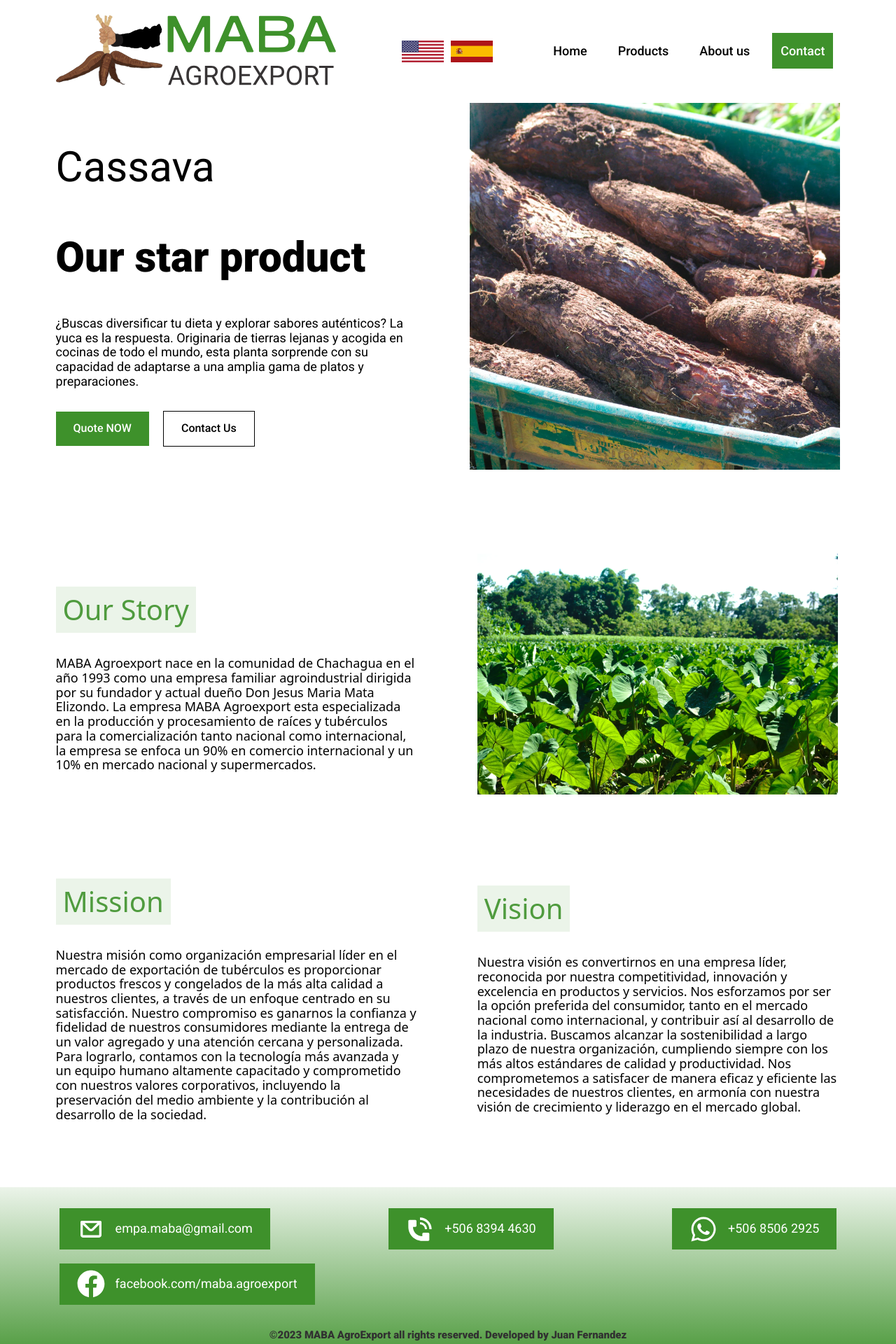
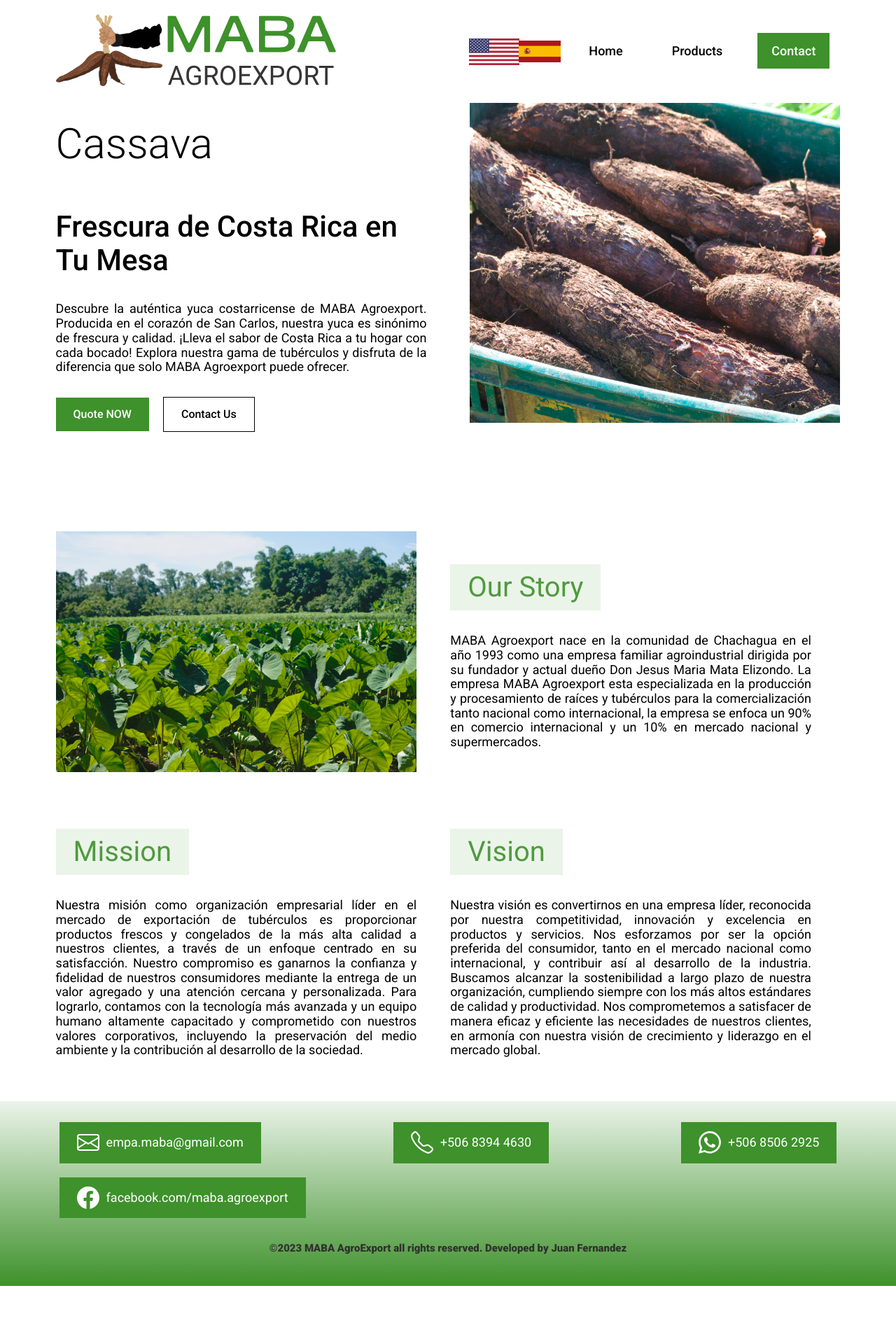
Before and after one commit to 9ero/maba-app, a React (Vite) app: page / in a window 1280 px wide. Shown: the top 1920 px of the page at 70% size. After the commit the page ends 1837 px from the top, so only its background shows below. Built offline with nearby package versions, Linux system fonts and the light colour scheme.

Commit message:
updating homepage

```diff
--- a/src/assets/Strings.jsx
+++ b/src/assets/Strings.jsx
@@ -2,6 +2,7 @@
 
     const companyName = 'MABA AgroExport'
     const text = {
+        lang: lang,
         nav: {
             home: lang == 'spa' ? 'Inicio' : lang == 'eng' ? 'Home' : 'Home',
             about: lang == 'spa' ? 'Nosotros' : lang == 'eng' ? 'About us' : 'About us',
--- a/src/components/Footer.jsx
+++ b/src/components/Footer.jsx
@@ -1,8 +1,9 @@
-import { useState } from 'react'
+import { Fragment, useState } from 'react'
 import style from './Footer.module.scss'
 import { useLabelsContext } from './LanguageProvider'
-import { CgMail, CgPhone } from 'react-icons/cg'
-import { FaWhatsapp, FaFacebook } from 'react-icons/fa'
+import {BsEnvelope, BsFacebook, BsTelephone, BsWhatsapp} from 'react-icons/bs'
+
+
 
 export const Footer = () => {
     const text = useLabelsContext()
@@ -14,21 +15,25 @@
         setTimeout(() => { setCopied(false) }, 750)
     }
 
-    return <div className={style.footer}>
+
+
+
+
+    return <footer className={style.footer}>
 
 
         <div className={style.footerElements}>
             <div onClick={() => copyText(text.footer.email)} className={style.footerElementsElement}>
-                <CgMail className={style.footerElementsElementIcon} /> {!copied ? <p>{text.footer.email}</p> : <p>Text copied</p>}
+                <BsEnvelope className={style.footerElementsElementIcon} /> {!copied ? <p>{text.footer.email}</p> : <p>Text copied</p>}
             </div>
             <div onClick={() => copyText(text.footer.phone)} className={style.footerElementsElement}>
-                <CgPhone className={style.footerElementsElementIcon} /> {!copied ? <p>{text.footer.phone}</p> : <p>Text copied</p>}
+                <BsTelephone className={style.footerElementsElementIcon} /> {!copied ? <p>{text.footer.phone}</p> : <p>Text copied</p>}
             </div>
-            <div className={style.footerElementsElement}><FaWhatsapp className={style.footerElementsElementIcon} /><p>{text.footer.whatsapp}</p></div>
-            <div className={style.footerElementsElement}><FaFacebook className={style.footerElementsElementIcon} /><p>{text.footer.facebook}</p></div>
+            <div onClick={()=>window.open("https://wa.me/50685062925?text=I'm%20interested%20in%20your%20products",'_blank', 'rel=noopener noreferrer')} className={style.footerElementsElement}><BsWhatsapp className={style.footerElementsElementIcon} /><p>{text.footer.whatsapp}</p></div>
+            <div className={style.footerElementsElement}><BsFacebook className={style.footerElementsElementIcon} /><p>{text.footer.facebook}</p></div>
         </div>
         <div className={style.footerDisclaimer}>
             <h5>{text.footer.disclaimer}</h5>
         </div>
-    </div>
+    </footer>
 }
--- a/src/components/Footer.module.scss
+++ b/src/components/Footer.module.scss
@@ -35,9 +35,9 @@
 
 
             &Icon{
-                width: 40px;
-                height: 40px;
-                margin-right: 15px;
+                width: 2rem;
+                height: 2rem;
+                margin-right: 10px;
 
             }
         }
--- a/src/components/Header.jsx
+++ b/src/components/Header.jsx
@@ -16,16 +16,12 @@
         setExpanded(!expanded)
     }
 
-    const clickHaddler=()=>{
-        console.log('hola')
-
-    }
 
 
 
 
 
-    return <div className={style.headerContainer}>
+    return <header className={style.headerContainer}>
 
         <nav>
             <div className={style.logoContainer}>
@@ -33,8 +29,8 @@
             </div>
             <div onClick={expanded?expand:null} className={`${style.links} ${expanded ? style.expand : ''}`}>
                 <div className={style.flagContainer}>
-                    <img className={style.flag} onClick={() => changeLanguage('eng')} src={Eng} alt="Usa Flag" />
-                    <img className={style.flag} onClick={() => changeLanguage('spa')} src={Esp} alt="Spain Flag" />
+                    <img style={text.lang == 'eng'?{transform: 'scale(1.2)'}:{transform: 'scale(1)'}} className={style.flag} onClick={() => changeLanguage('eng')} src={Eng} alt="Usa Flag" />
+                    <img style={text.lang == 'spa'?{transform: 'scale(1.2)'}:{transform: 'scale(1)'}} className={style.flag} onClick={() => changeLanguage('spa')} src={Esp} alt="Spain Flag" />
                 </div>
                 <ul>
                     <li>
@@ -42,9 +38,6 @@
                     </li>
                     <li>
                         <Link to='/products' >{text.nav.products}</Link>
-                    </li>
-                    <li>
-                        <Link onClick={clickHaddler} to='/' >{text.nav.about}</Link>
                     </li>
                     <li className={style.contactLink}>
                         <Link to='/contact' >{text.nav.contact}</Link>
@@ -59,5 +52,5 @@
         </nav>
 
 
-    </div>
+    </header>
 }
--- a/src/components/Header.module.scss
+++ b/src/components/Header.module.scss
@@ -5,6 +5,7 @@
     background-color: $light;
     width: 100vw;
     padding: 20px calc(7vw - 10px);
+    z-index: 1;
 
     nav {
         display: flex;
@@ -28,14 +29,14 @@
             li {
                 list-style: none;
 
-                margin: 20px 0;
+                margin: 30px 0;
 
                 @include breakPoints(lg) {
-                    margin: 0px 10px;
+                    margin: 0px 15px;
                 }
 
                 a {
-                    padding: 15px 12px;
+                    padding: 15px 20px;
                     font-family: $roboto;
                     font-weight: 500;
                     color: black;
@@ -103,49 +104,45 @@
     height: 100vh;
     right: 0;
     top: 0;
-    z-index: 1;
+    z-index: 2;
     backdrop-filter: blur(3px);
-    background-color: rgb($primary, 0.1);
+    background-color: rgb($light, 0.6);
 }
 
 .flagContainer {
-    margin-right: 5vw;
+    width: 17vh;
     display: flex;
     flex-direction: column;
-    justify-content: center;
+    justify-content: space-evenly;
     align-items: center;
 
     @include breakPoints(lg) {
         flex-direction: row;
-        margin-right: 5vw;
     }
 }
 
 .flag {
 
     width: 60px;
+    margin-bottom: 20px;
+    @include breakPoints(lg){
+        margin-bottom: 0px;
+    }
+
     cursor: pointer;
 
-    &:first-child {
-        margin-bottom: 10px;
-
-        @include breakPoints(lg) {
-            margin-right: 10px;
-            margin-bottom: 0px;
-        }
-    }
 }
 
 .toggler {
     display: block;
-    z-index: 2;
+    z-index: 3;
 
     @include breakPoints(lg) {
         display: none;
     }
 
     &Icon {
-        height: 30px;
-        width: 30px;
+        height: 40px;
+        width: 40px;
     }
 }
--- a/src/components/Layout.jsx
+++ b/src/components/Layout.jsx
@@ -6,13 +6,13 @@
 	document.title = title
 
 	return (
-		<>
+		<body className={style.appContainer}>
 
 
-                <Header/>
+                <Header />
 				<div className={style.container}>{children}</div>
 				<Footer/>
 
-		</>
+		</body>
 	)
 }
--- a/src/components/Layout.module.css
+++ b/src/components/Layout.module.css
@@ -1,7 +1,10 @@
+
+
 .container{
 
     padding: 20px calc(7vw - 10px);
     padding-top: calc(17vh - 25px);
     margin-bottom: 7vh;
     min-height: calc(90vh - 4.5vw);
+
 }
--- a/src/components/home/AboutUs.jsx
+++ b/src/components/home/AboutUs.jsx
@@ -1,18 +1,22 @@
 import style from './AboutUs.module.scss'
-import fronImage from './../../assets/front.webp'
+import fronImage from './../../assets/paisaje.webp'
 import { useInView } from 'react-intersection-observer'
+import {BsFillArrowDownCircleFill} from 'react-icons/bs'
 
 
 export const AboutUs = () => {
     const { ref, inView } = useInView({ threshold: 0 })
 
-    return <div ref={ref} className={`${style.aboutUs}  ${inView ? style.active : ''}`} >
+    return (<section>
+    <h2 style={inView?{opacity: 0}:{opacity:1}} className={style.helperTitle}><span><BsFillArrowDownCircleFill/></span>  More about us  <span><BsFillArrowDownCircleFill/></span></h2>
+    <div ref={ref} className={`${style.aboutUs}  ${inView && style.active }`} >
+        <img src={fronImage} alt='Front img' className={`${style.aboutUsBlock} ${style.photo}`} />
         <div className={style.aboutUsBlock}>
             <h2>Our Story</h2>
             <p>MABA Agroexport nace en la comunidad de Chachagua en el año 1993 como una empresa familiar agroindustrial dirigida por su fundador y actual dueño Don Jesus Maria Mata Elizondo.
                 La empresa MABA Agroexport esta especializada en la producción y procesamiento de raíces y tubérculos para la comercialización tanto nacional como internacional,  la empresa se enfoca un 90% en comercio internacional y un 10% en mercado nacional y supermercados.</p>
         </div>
-        <img src={fronImage} alt='Front img' className={style.aboutUsBlock} />
+
         <div className={style.aboutUsBlock}>
             <h2>Mission</h2>
             <p>Nuestra misión como organización empresarial líder en el mercado de exportación de tubérculos es proporcionar productos frescos y congelados de la más alta calidad a nuestros clientes, a través de un enfoque centrado en su satisfacción. Nuestro compromiso es ganarnos la confianza y fidelidad de nuestros consumidores mediante la entrega de un valor agregado y una atención cercana y personalizada. Para lograrlo, contamos con la tecnología más avanzada y un equipo humano altamente capacitado y comprometido con nuestros valores corporativos, incluyendo la preservación del medio ambiente y la contribución al desarrollo de la sociedad.</p>
@@ -24,4 +28,5 @@
 
 
     </div>
+    </section>)
 }
--- a/src/components/home/AboutUs.module.scss
+++ b/src/components/home/AboutUs.module.scss
@@ -1,29 +1,31 @@
 @import './../../styles/Variables.scss';
 
-
+section{
+    position: relative;
+}
 .aboutUs{
-
-    font-size: $roboto;
-    margin-top: 50vh;
+    font-family: $roboto;
+    transform: translate(0,40vh);
     opacity: 0;
     display: flex;
     flex-direction: column;
     flex-wrap: wrap;
     align-items: center;
-    gap: calc(7vw - 3px);
+    gap: calc(4vw - 3px);
     @include breakPoints(md){
         flex-direction: row;
     }
     h2{
         font-weight: 400;
         font-size: 40px;
-        padding: 10px;
+        padding: 10px 25px;
         background-color: rgb($primary,0.1);
         color: rgb($primary,0.9);
         width: max-content;
     }
     p{
         font-size: 18px;
+        text-align: justify;
     }
 
     &Block{
@@ -35,10 +37,33 @@
 }
 
 .active{
-    z-index: 0;
-
-    margin-top: 15vh;
+    transform: translate(0, 4vh);
     opacity: 1;
-    transition: opacity 2s, margin-top 2s;
+    transition: all 2s ease-in-out;
 
 }
+.helperTitle{
+    text-align: center;
+    padding-top: 20px;
+    border-top: 1px solid $primary;
+
+    margin-top: 5vh;
+
+
+    transition: opacity 1s;
+    span{
+
+       position: relative;
+
+        translate: -12px;
+        color: $primary;
+        animation: bouncing 1.5s infinite ease-in-out;
+    }
+}
+
+@keyframes bouncing {
+    0%{bottom: -2vh;}
+    50%{bottom: -5vh;}
+    100%{bottom: -2vh;}
+
+  }
--- a/src/components/home/MainSection.jsx
+++ b/src/components/home/MainSection.jsx
@@ -26,8 +26,8 @@
     return <div className={style.container}>
         <div className={style.containerInfo}>
             <h3>Cassava</h3>
-            <h2>Our star product</h2>
-            <p>¿Buscas diversificar tu dieta y explorar sabores auténticos? La yuca es la respuesta. Originaria de tierras lejanas y acogida en cocinas de todo el mundo, esta planta sorprende con su capacidad de adaptarse a una amplia gama de platos y preparaciones.</p>
+            <h2>Frescura de Costa Rica en Tu Mesa</h2>
+            <p> Descubre la auténtica yuca costarricense de MABA Agroexport. Producida en el corazón de San Carlos, nuestra yuca es sinónimo de frescura y calidad. ¡Lleva el sabor de Costa Rica a tu hogar con cada bocado! Explora nuestra gama de tubérculos y disfruta de la diferencia que solo MABA Agroexport puede ofrecer.</p>
             <button className={style.containerInfoQuote}>Quote NOW</button>
             <button className={style.containerInfoContact}>Contact Us</button>
         </div>
--- a/src/components/home/MainSection.module.scss
+++ b/src/components/home/MainSection.module.scss
@@ -13,20 +13,21 @@
     font-family: $roboto;
     width: 100%;
     h2{
-      font-weight: 900;
-      font-size: 35px;
+      font-weight: 500;
+      font-size: 18px;
       @include breakPoints(md){
-        font-size: 60px;
+        font-size: 42px;
       }
     }
     h3{
-      font-weight: 400;
-      font-size: 35px;
+      font-weight: 300;
+      font-size: 25px;
       @include breakPoints(md){
         font-size: 60px;
       }
     }
     p{
+      text-align: justify;
       font-size: 18px;
       margin-bottom: 4vh;
     }
@@ -70,7 +71,7 @@
     @include breakPoints(md){
       width: 50%;
     }
-    height: calc(30vh + 25vw);
+    height: calc(20vh + 25vw);
     animation: movingImg 30s ease-in-out 0s infinite;
  }
 }
```
Also changed, not shown: src/assets/paisaje.webp (added).
